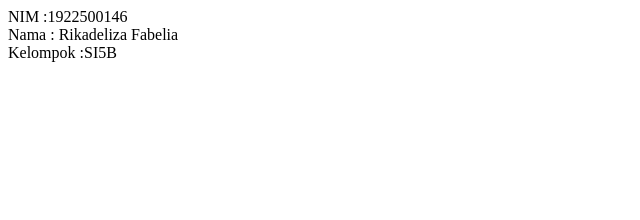
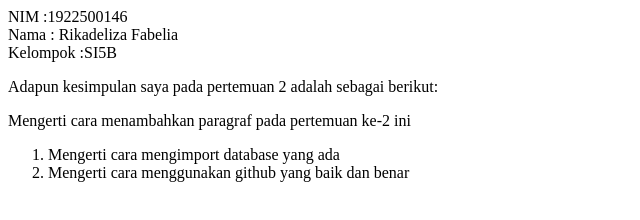
Before and after one commit to Rikadeliza/si5b2122o, a plain HTML site: page 2/index.html in a window 1280 px wide. Shown: the whole page, without its empty margins (0-640 px from the left). Drawn offline with Linux system fonts and the light colour scheme.

Commit message:
Update index.html

```diff
--- a/2/index.html
+++ b/2/index.html
@@ -1,3 +1,10 @@
 NIM :1922500146<br>
 Nama : Rikadeliza Fabelia<br>
 Kelompok :SI5B<br>
+
+<p>Adapun kesimpulan saya pada pertemuan 2 adalah sebagai berikut:</p>
+Mengerti cara menambahkan paragraf pada pertemuan ke-2 ini
+<ol>
+  <li>Mengerti cara mengimport database yang ada</li>
+  <li>Mengerti cara menggunakan github yang baik dan benar</li>
+</ol>
```
